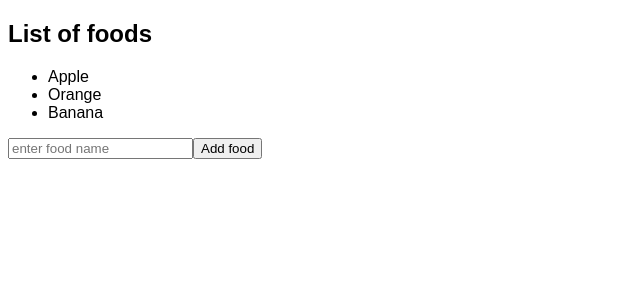
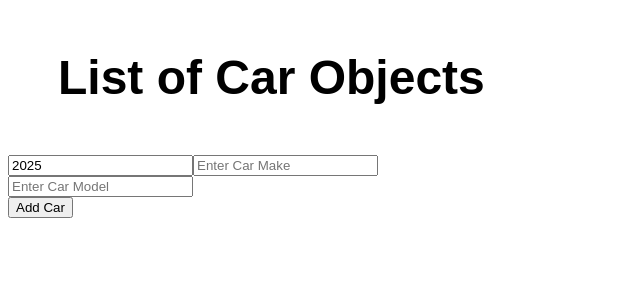
Before and after one commit to meow-codes201/Learn-React.js, a React (Vite) app in the folder my-react-app/: page / in a window 1280 px wide. Shown: the top 300 px of the page, without its empty margins (0-640 px from the left). Built offline with nearby package versions, Linux system fonts and the light colour scheme.

Commit message:
array of objects in react hook using useState

```diff
--- a/my-react-app/src/App.jsx
+++ b/my-react-app/src/App.jsx
@@ -13,13 +13,18 @@ import ColorPicker from "./colorPicker";
 import UpdaterFunction from "./updaterFunction";
 import UpdateObjects from "./UpdateObjects";
 import UpdateArrays from "./UpdateArrays";
+import ArrayOfObjects from "./ArrayOfObjects";
 function App() {
 return(
 <>
-<UpdateArrays></UpdateArrays>
+<ArrayOfObjects></ArrayOfObjects>
+
+
+{/* <UpdateArrays></UpdateArrays> */}
 {/* <UpdateObjects></UpdateObjects> */}
 {/* <UpdaterFunction></UpdaterFunction> */}
 {/* <ColorPicker></ColorPicker> */}
+
 </>
 );
 
--- /dev/null
+++ b/my-react-app/src/ArrayOfObjects.jsx
@@ -0,0 +1,62 @@
+import { element, func } from "prop-types";
+import React,{useState} from "react"
+function ArrayOfObjects(){
+    const [cars,setCars] = useState([]);
+    const [carYear,setCarYear] = useState(new Date().getFullYear());
+    const [carMake,setCarMake] = useState("");
+    const [carModel,setCarModel] = useState("");
+    function handleAddCar(){
+        const newCar = {year:carYear,make:carMake,model:carModel};
+
+        setCars(c => [...c,newCar]);
+        setCarYear(new Date().getFullYear());
+        setCarMake("");
+        setCarModel("");
+    }
+
+    function handleRemoveCar(index){
+        setCars(c=> c.filter((element,i)=>{
+            if(i !== index){
+                return element
+            }
+        }))
+
+    }
+    function handleYearChange(event){
+        setCarYear(event.target.value);
+    }
+    function handleMakeChange(event){
+        setCarMake(event.target.value);
+    }
+    function handleModelChange(event){
+        setCarModel(event.target.value);
+    }
+return(
+    <>
+    <div>
+
+    <h1>List of Car Objects</h1>
+    <ul>
+        {cars.map((car,index)=>{
+            return <li key={index} onClick={()=>{handleRemoveCar(index)}} >{car.year} {car.make} {car.model}</li>
+        })}
+    </ul>
+    <input type="number" value={carYear} onChange={handleYearChange}/>
+    <input type="text" placeholder="Enter Car Make" value={carMake} onChange={handleMakeChange}/><br />
+    <input type="text" value={carModel} placeholder="Enter Car Model" onChange={handleModelChange}/><br />
+    {/* <input type="text" v0alue={carYear} onChange={handleYearChange}/> */}
+
+    <button onClick={handleAddCar}>Add Car</button>
+
+
+
+
+    </div>
+    </>
+);
+
+
+
+
+}
+export default ArrayOfObjects
```
